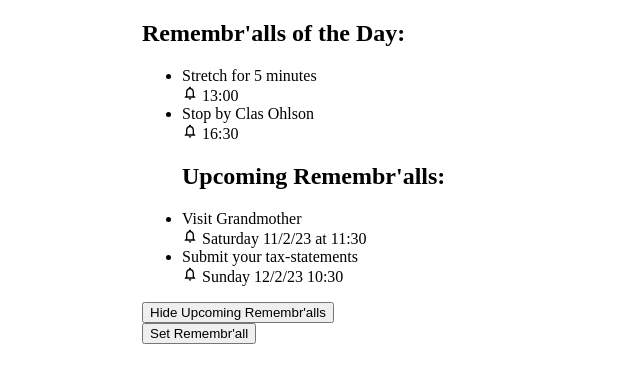
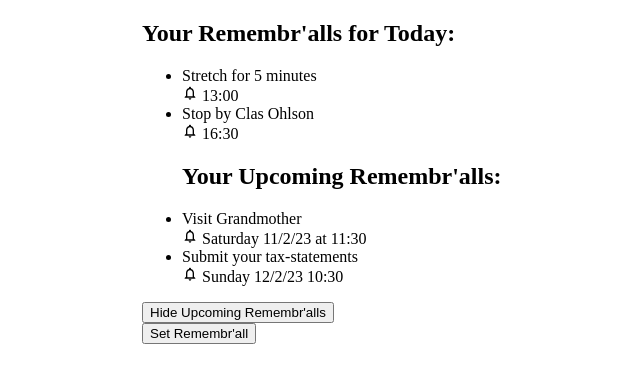
Before and after one commit to katribu/Remembrall-FrontEnd, a React (Create React App) app: page /profile in a window 1280 px wide. Shown: the top 382 px of the page, without its empty margins (248-888 px from the left). Built offline with nearby package versions, Linux system fonts and the light colour scheme; sample sign-in values are in the browser's storage.

Commit message:
Added HTML to SetRemembrall component

```diff
--- a/src/App.js
+++ b/src/App.js
@@ -24,3 +24,7 @@ function App() {
 }
 
 export default App;
+
+
+
+// Comments for function that creates user: email already exists. If all fields where filled in, add user to database, and link to profile
--- a/src/components/Map.js
+++ b/src/components/Map.js
@@ -2,7 +2,7 @@
 import { GoogleMap, MarkerF, StandaloneSearchBox, LoadScript } from '@react-google-maps/api';
 import React from 'react';
 
-const MY_MAP_KEY = process.env.REACT_APP_WEATHER_API_KEY
+const MY_MAP_KEY = 'AIzaSyCO2T57yToSRLuaPbtEaQqNV26wpK4i0EY';
 
 const containerStyle = {
   width: '100vw',
@@ -20,7 +20,7 @@ const center = {
   lng: 10.757933
 }
 
-export function Map(props) {
+export default function Map(props) {
   const [currentLocation, setCurrentLocation] = React.useState({ lat: 0, lng: 0 })
   const [searchBox, setSearchBox] = React.useState(null);
   // const [markers, setMarkers] = React.useState([])
@@ -38,7 +38,7 @@ export function Map(props) {
   const onPlacesChanged = () => console.log(searchBox.getPlaces());
   const onSBLoad = ref => {
     setSearchBox(ref);
-  };
+  }
 
 /*   const onPlacesChanged = () => {
     let markerArray = [];
@@ -54,7 +54,7 @@ export function Map(props) {
   const defaultProps = {
     center: currentLocation,
     zoom: 11
-  };
+  }
 
   return (
     // Important! Always set the container height explicitly
--- a/src/components/Profile.js
+++ b/src/components/Profile.js
@@ -29,15 +29,43 @@ export function Profile(props) {
         setButtonText(buttonText === 'Hide Upcoming Remembr\'alls' ? 'Show Upcoming Remembr\'alls' : 'Hide Upcoming Remembr\'alls');
     };
 
+    // We want to add "Welcome NAME" (instead of logged in as fex)
+    // We also want THE VERY FIRST TIME, someone enters the profile site, for it to say "Get started by creating a remembra'll. Examples: "Get up and stretch for 5 minutes".
+    // We also want to add a conditional, that checks if there are any remembra'lls in the list. If no list, then show "No active remembr'alls for today".
+    // As a V2 feature, we want to give you a walkthrough of the functionality (a tutorial), the first time you log in.
+
     return (
         <div style={{ maxWidth: '500px', margin: 'auto' }}>
-            <h2>Remembr'alls of the Day:</h2>
-            <ul>
+            <h2>Your Remembr'alls for Today:</h2>
+            {/* Here, upcomingRemembralls is assumed to be an array of objects that represent the upcoming remembralls. Each object should have a title and a time property (in this example code).
+                Once we have linked the front-end and back-end, we can use this code.
+
+            {upcomingRemembralls.length ? (
+                <ul id="upcoming-remebralls">
+                    {upcomingRemembralls.map((item, index) => (
+                        <React.Fragment key={index}>
+                            <li>{item.title}</li>
+                            <div>
+                                <MdOutlineNotificationsNone /> {item.time}
+                            </div>
+                        </React.Fragment>
+                    ))}
+                </ul>
+            ) : (
+                <div>Get started by setting a Remembr'all</div>
+                <div>Examples:</div>
+                <ul>
+                <li>Stretch for 5 minutes</li>
+                </ul>
+                <button>Set your first remembr'all</button>
+            )}
+            */}
+            <ul id="upcoming-remebralls">
                 <li>Stretch for 5 minutes</li>
                 <div><MdOutlineNotificationsNone /> 13:00</div>
                 <li>Stop by Clas Ohlson</li>
                 <div><MdOutlineNotificationsNone /> 16:30</div>
-                <h2 className={`hideWhenClicked ${remembralls ? "hidden" : ""}`}>Upcoming Remembr'alls:</h2>
+                <h2 className={`hideWhenClicked ${remembralls ? "hidden" : ""}`}>Your Upcoming Remembr'alls:</h2>
                 <li className={`hideWhenClicked ${remembralls ? "hidden" : ""}`}>Visit Grandmother</li>
                 <div className={`hideWhenClicked ${remembralls ? "hidden" : ""}`}><MdOutlineNotificationsNone /> Saturday 11/2/23 at 11:30</div>
                 <li className={`hideWhenClicked ${remembralls ? "hidden" : ""}`}>Submit your tax-statements</li>
--- a/src/components/SetRemembrall.js
+++ b/src/components/SetRemembrall.js
@@ -1,9 +1,40 @@
-import React from "react"
+import React, { useState } from "react"
+import Map from "./Map"
 
-export function SetRemembrall () {
-    return(
+export function SetRemembrall() {
+
+    const [checked, setChecked] = useState(false);
+
+    const handleChecked = (event) => {
+        setChecked(event.target.checked)
+    }
+
+
+    return (
         <div>
-            Hey, set your remembrall below
-        </div>
+            <h3>Remembr'all</h3>
+
+            <div>My Remembr'all:</div>
+            <textarea maxLength={'200'} placeholder='Example: Prepare for salary negotations with Academic Work'></textarea>
+
+            <div>Notify me at:</div>
+            <input type={'time'}></input>
+
+            <div><em>*Optional</em>
+                <div>When I am in a <input type={'number'}></input> meter radius of:</div>
+                <Map />
+            </div>
+
+            <b>Notification Settings:</b>
+            <div>
+                <input type={'checkbox'} name={'checked'} onChange={handleChecked} />
+                    <label>Push Notification</label>
+                <input type={'checkbox'} name={'checked'} onChange={handleChecked}/>
+                    <label>Sound</label>
+            </div>
+
+            <button>Set Remembr'all</button>
+
+        </div >
     )
 }
```
